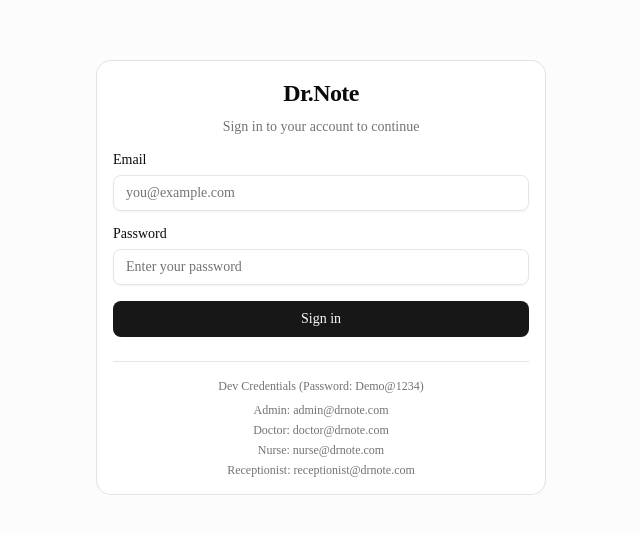
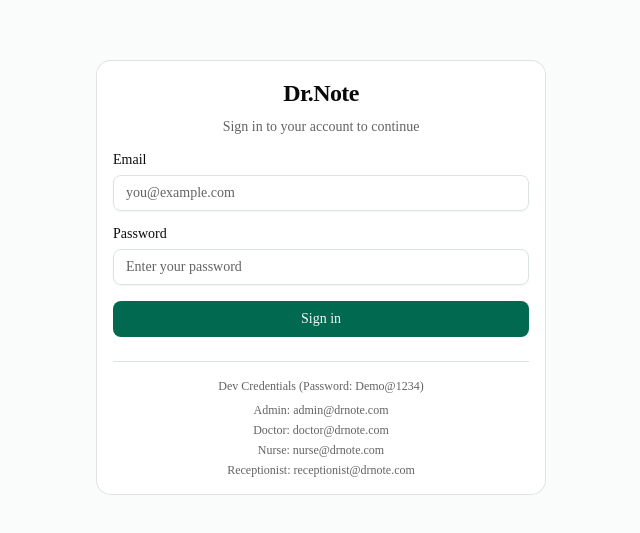
Before and after one commit to ChanOoDev/DRNotes-NCO, a Next.js app in the folder app/: page /login in a window 1280 px wide. Shown: the part 123-656 px from the top of the page, without its empty margins (319-959 px from the left). Built offline with nearby package versions, Linux system fonts and the light colour scheme.

Commit message:
style: apply clinical teal color scheme from design system
- Update primary color to clinical teal (#22867a)
- Apply teal to muted, accent, border, and ring tokens
- Update dark mode with teal variants
- Login button, badges, toggles now use teal
- Subtle teal background tint

```diff
--- a/app/src/app/(dashboard)/admin/page.tsx
+++ b/app/src/app/(dashboard)/admin/page.tsx
@@ -1,6 +1,6 @@
-import Link from "next/link"
-import { Card, CardContent, CardHeader, CardTitle } from "@/components/ui/card"
-import { Button } from "@/components/ui/button"
+import Link from "next/link";
+import { Card, CardContent, CardHeader, CardTitle } from "@/components/ui/card";
+import { Button } from "@/components/ui/button";
 
 export default function AdminPage() {
   return (
@@ -45,11 +45,6 @@ export default function AdminPage() {
           <CardTitle>Quick Actions</CardTitle>
         </CardHeader>
         <CardContent className="space-y-3">
-          <Link href="/admin/users">
-            <Button className="w-full justify-start">
-              User Management
-            </Button>
-          </Link>
           <p className="text-sm text-gray-500">More features coming soon:</p>
           <ul className="list-disc list-inside text-sm text-gray-600 space-y-1">
             <li>System settings</li>
@@ -58,5 +53,5 @@ export default function AdminPage() {
         </CardContent>
       </Card>
     </>
-  )
+  );
 }
--- a/app/src/app/globals.css
+++ b/app/src/app/globals.css
@@ -55,18 +55,20 @@
   --card-foreground: oklch(0.145 0 0);
   --popover: oklch(1 0 0);
   --popover-foreground: oklch(0.145 0 0);
-  --primary: oklch(0.205 0 0);
+  /* Clinical teal #22867a — design system §2 */
+  --primary: oklch(0.45 0.12 173);
   --primary-foreground: oklch(0.985 0 0);
-  --secondary: oklch(0.97 0 0);
+  --secondary: oklch(0.96 0.01 173);
   --secondary-foreground: oklch(0.205 0 0);
-  --muted: oklch(0.97 0 0);
-  --muted-foreground: oklch(0.556 0 0);
-  --accent: oklch(0.97 0 0);
+  --muted: oklch(0.96 0.01 173);
+  --muted-foreground: oklch(0.5 0 0);
+  --accent: oklch(0.96 0.01 173);
   --accent-foreground: oklch(0.205 0 0);
   --destructive: oklch(0.577 0.245 27.325);
-  --border: oklch(0.922 0 0);
-  --input: oklch(0.922 0 0);
-  --ring: oklch(0.708 0 0);
+  /* Borders — design system §2 */
+  --border: oklch(0.91 0.01 173);
+  --input: oklch(0.91 0.01 173);
+  --ring: oklch(0.45 0.12 173);
   --chart-1: oklch(0.87 0 0);
   --chart-2: oklch(0.556 0 0);
   --chart-3: oklch(0.439 0 0);
@@ -90,18 +92,18 @@
   --card-foreground: oklch(0.985 0 0);
   --popover: oklch(0.205 0 0);
   --popover-foreground: oklch(0.985 0 0);
-  --primary: oklch(0.922 0 0);
-  --primary-foreground: oklch(0.205 0 0);
-  --secondary: oklch(0.269 0 0);
+  --primary: oklch(0.55 0.12 173);
+  --primary-foreground: oklch(0.985 0 0);
+  --secondary: oklch(0.269 0.01 173);
   --secondary-foreground: oklch(0.985 0 0);
-  --muted: oklch(0.269 0 0);
+  --muted: oklch(0.269 0.01 173);
   --muted-foreground: oklch(0.708 0 0);
-  --accent: oklch(0.269 0 0);
+  --accent: oklch(0.269 0.01 173);
   --accent-foreground: oklch(0.985 0 0);
   --destructive: oklch(0.704 0.191 22.216);
-  --border: oklch(1 0 0 / 10%);
-  --input: oklch(1 0 0 / 15%);
-  --ring: oklch(0.556 0 0);
+  --border: oklch(1 0.01 173 / 10%);
+  --input: oklch(1 0.01 173 / 15%);
+  --ring: oklch(0.55 0.12 173);
   --chart-1: oklch(0.87 0 0);
   --chart-2: oklch(0.556 0 0);
   --chart-3: oklch(0.439 0 0);
```
